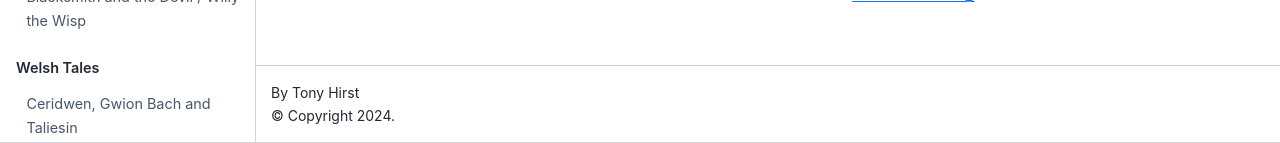
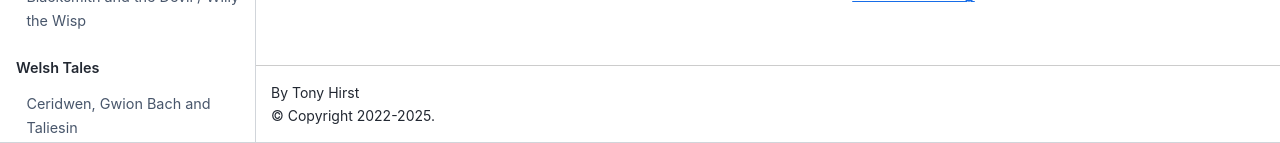
Before and after one commit to psychemedia/storytelling-notes, a Jupyter Book: the page built from preface.md, in a window 1280 px wide. Shown: the part 758-901 px from the top of the page. Built offline with Jupyter Book 1.0.4 settings and Sphinx 7.4.7 and the Sphinx Book theme 1.1.4, drawn with Linux system fonts in a browser that asks for light colours.

Commit message:
Update _config.yml

```diff
--- a/_config.yml
+++ b/_config.yml
@@ -1,10 +1,10 @@
 title: Storytelling Notes
 author: Tony Hirst
-copyright: "2024"
+copyright: "2022-2025"
 only_build_toc_files: true
 
 execute:
-  execute_notebooks: cache
+  execute_notebooks: 'off'
   timeout: 60
 parse:
   myst_dmath_double_inline: true
```
